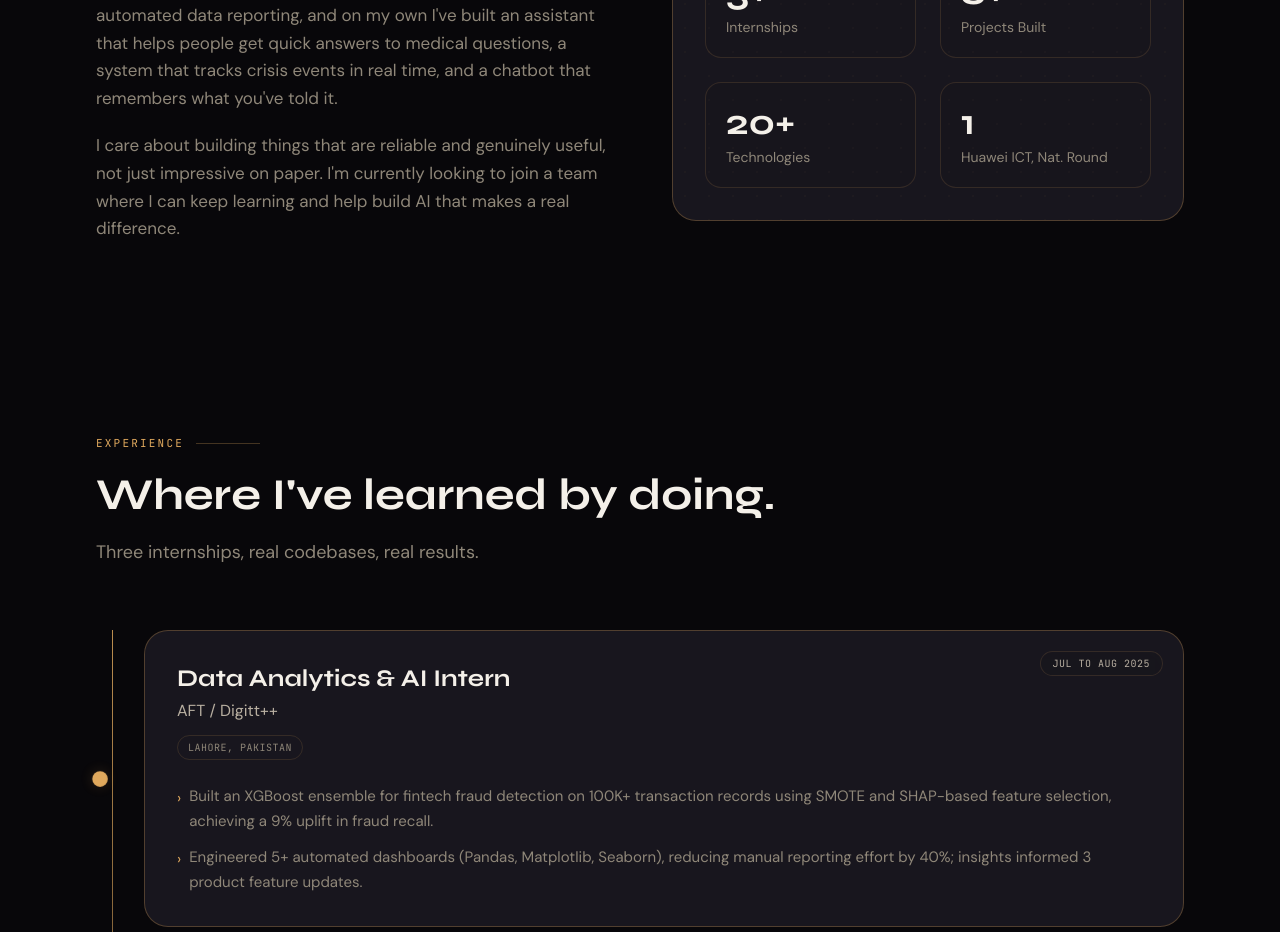
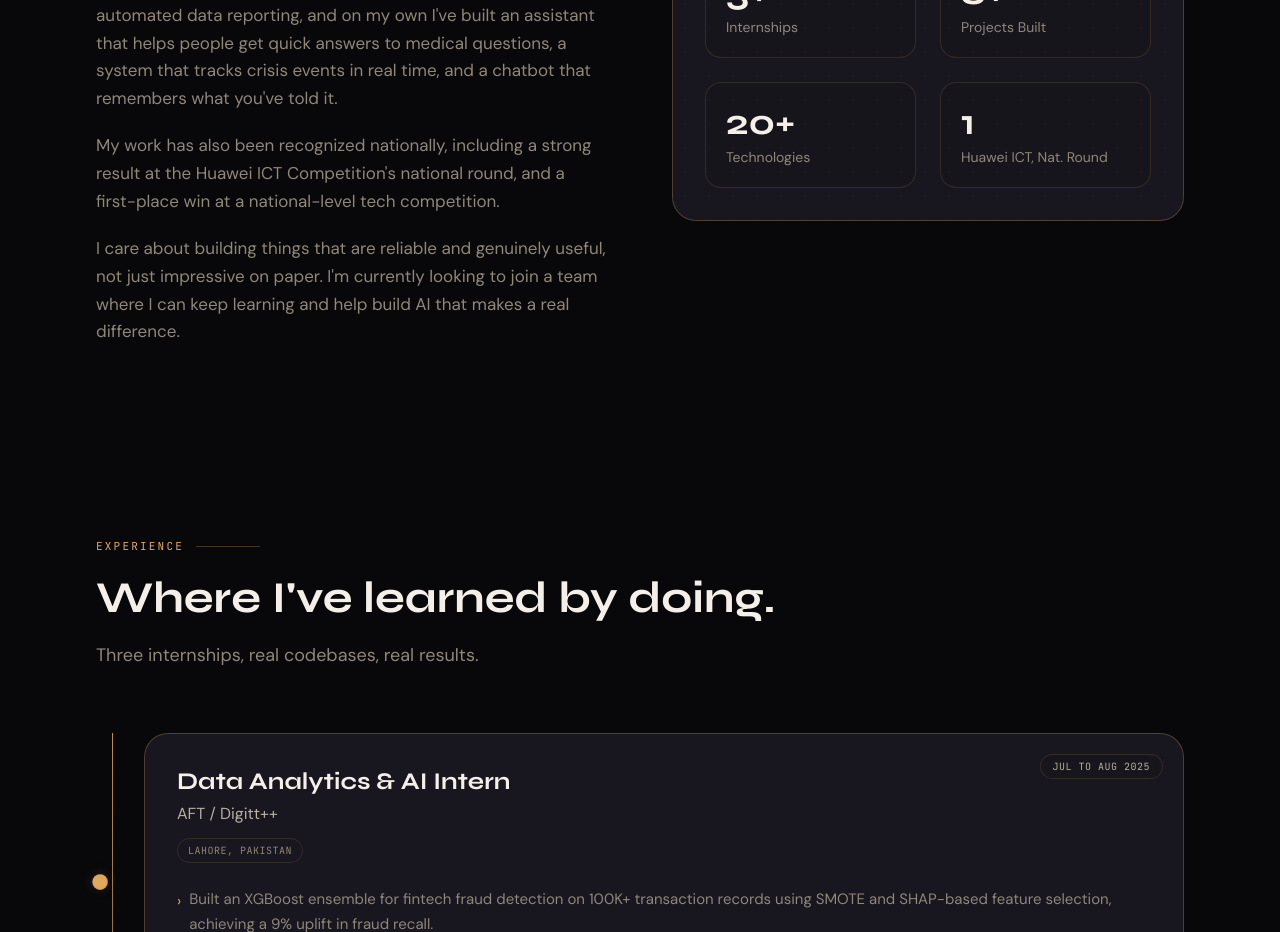
Before and after one commit to MuhammadHamzaSajjad274/Portfolio, a Next.js app: page / in a window 1280 px wide. Shown: the part 1280-2212 px from the top of the page. Built offline with nearby package versions, Linux system fonts and the light colour scheme.

Commit message:
Update About section text

```diff
--- a/src/components/sections/About.tsx
+++ b/src/components/sections/About.tsx
@@ -28,19 +28,22 @@ export default function About() {
           className="max-w-xl space-y-5 text-base leading-relaxed text-muted md:text-[17px]"
         >
           <p>
-            I&apos;m Hamza Sajjad, an Artificial Intelligence graduate who
-            builds AI tools that actually work in the real world. Through three
-            internships, I&apos;ve worked on real projects like fraud detection
-            and automated data reporting, and on my own I&apos;ve built an
-            assistant that helps people get quick answers to medical questions,
-            a system that tracks crisis events in real time, and a chatbot that
-            remembers what you&apos;ve told it.
+            I&apos;m Hamza Sajjad, an Artificial Intelligence graduate who builds AI tools
+            that actually work in the real world. Through three internships, I&apos;ve
+            worked on real projects like fraud detection and automated data
+            reporting, and on my own I&apos;ve built an assistant that helps people get
+            quick answers to medical questions, a system that tracks crisis events in
+            real time, and a chatbot that remembers what you&apos;ve told it.
           </p>
           <p>
-            I care about building things that are reliable and genuinely useful,
-            not just impressive on paper. I&apos;m currently looking to join a
-            team where I can keep learning and help build AI that makes a real
-            difference.
+            My work has also been recognized nationally, including a strong result at
+            the Huawei ICT Competition&apos;s national round, and a first-place win at a
+            national-level tech competition.
+          </p>
+          <p>
+            I care about building things that are reliable and genuinely useful, not
+            just impressive on paper. I&apos;m currently looking to join a team where I
+            can keep learning and help build AI that makes a real difference.
           </p>
         </motion.div>
 
```
